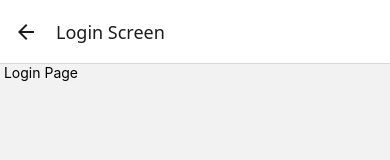
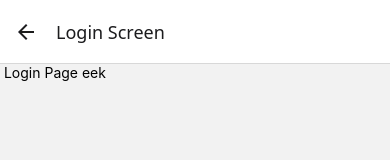
Before and after one commit to caleb05w/359-App, a React Native app: screen /Login in a window 390 px wide. Shown: the top 160 px of the page. Built offline with nearby package versions, Linux system fonts and the light colour scheme.

Commit message:
Update LoginScreen.js

```diff
--- a/src/screens/LoginScreen.js
+++ b/src/screens/LoginScreen.js
@@ -3,7 +3,7 @@ import {View, Text} from 'react-native'
 export default function LoginScreen(navigation) {
     return (
         <View>
-            <Text> Login Page </Text>
+            <Text> Login Page eek </Text>
         </View>
     )
 }
```
